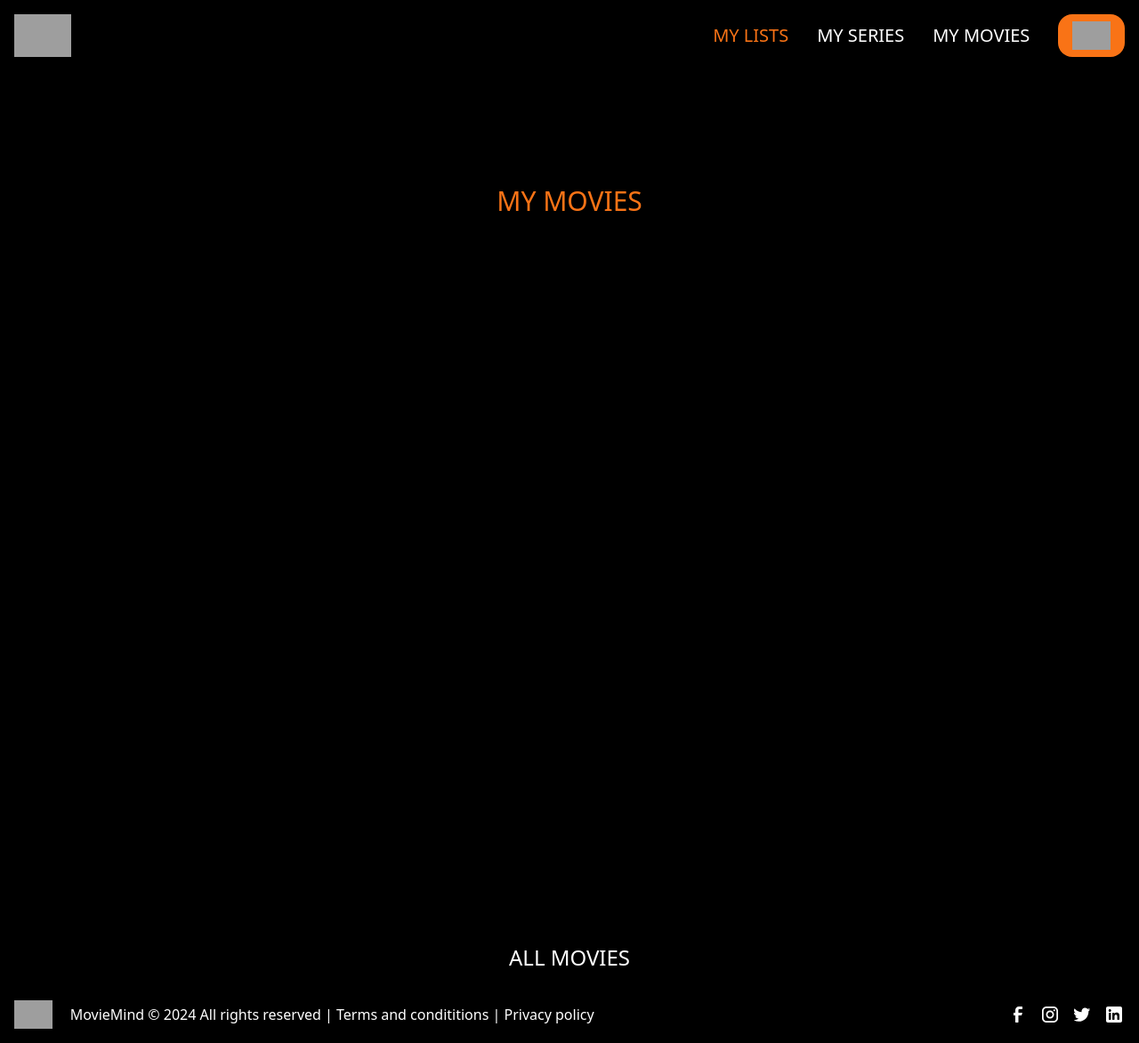
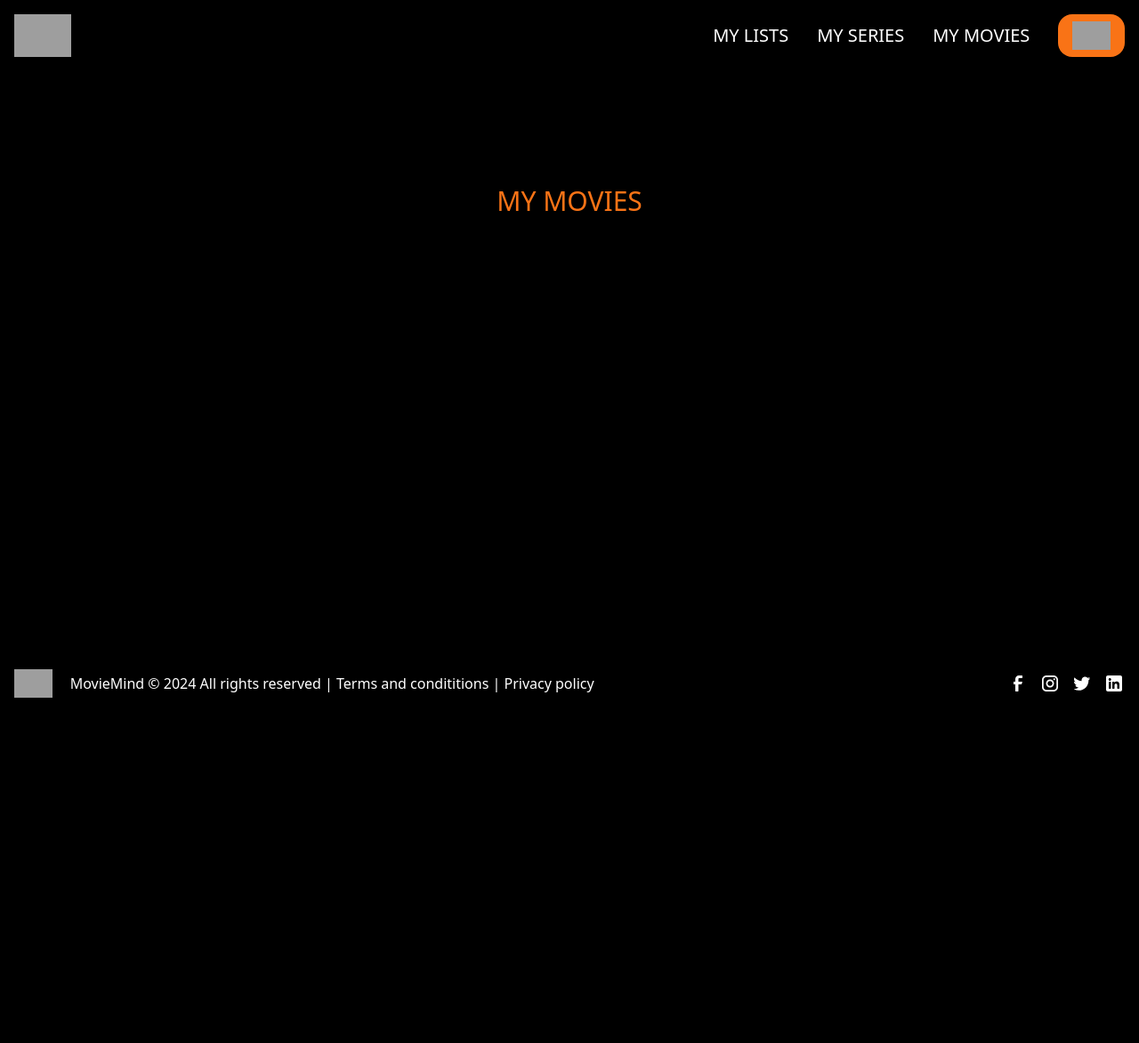
Before and after one commit to markcrh/E-Commerce-Symfony-Project, a Symfony app: template movieMinder/templates/user/user_movie_list.html.twig in a window 1280 px wide. Shown: the whole page at 89% size. After the commit the page ends 784 px from the top, so only its background shows below. Run offline with Twig, Linux system fonts and the light colour scheme; the template is opened without the code that fills it, so the values that code supplies are empty; style sheets or scripts are compiled from the project's sources; some libraries are stand-ins or nearby versions; grey boxes are pictures that could not be loaded.

Commit message:
few styles

```diff
--- a/movieMinder/templates/components/headerUser.html.twig
+++ b/movieMinder/templates/components/headerUser.html.twig
@@ -1,26 +1,30 @@
 <header>
-    <nav class="bg-transparent w-full z-20 top-0 start-0 ">
+	<nav class="bg-transparent w-full z-20 top-0 start-0">
 		<div class="w-full flex flex-wrap items-center justify-between mx-auto p-4">
-            <a href={{path('app_home')}} class="flex items-center space-x-3 rtl:space-x-reverse">
-
-            <img src="{{ asset('img/logoMovieMinder.svg') }}"  class="h-12" alt="MovieMinder Logo">
+			<a href="{{ path('app_home') }}" class="flex items-center space-x-3 rtl:space-x-reverse">
+				<img src="{{ asset('img/logoMovieMinder.svg') }}" class="h-12" alt="MovieMinder Logo">
 			</a>
-
 
 			<div class="items-center justify-between hidden w-full md:flex md:w-auto md:order-1 text-white" id="navbar-sticky">
 				<ul class="flex flex-col p-4 md:p-0 mt-4 items-center font-medium border border-gray-100 rounded-lg md:space-x-8 rtl:space-x-reverse md:flex-row md:mt-0 md:border-0">
 					<li>
-                        <a href={{path('user_dashboard')}} class=" text-xl block py-2 px-3 text-white rounded md:bg-transparent md:text-orange-500 md:p-0" aria-current="page">MY LISTS</a>
+						<a href="{{ path('user_dashboard') }}" class="text-xl block py-2 px-3 rounded md:bg-transparent
+														                                  {{ app.request.attributes.get('_route') == 'user_dashboard' ? 'text-orange-500' : 'text-white hover:text-orange-500' }}
+														                                  md:p-0" aria-current="{{ app.request.attributes.get('_route') == 'user_dashboard' ? 'page' : '' }}">MY LISTS</a>
 					</li>
 					<li>
-                        <a href="#" class="block text-xl py-2 px-3 text-white-900 rounded hover:bg-gray-100 md:hover:bg-transparent md:hover:text-orange-500 md:p-0">MY SERIES</a>
+						<a href="#" class="block text-xl py-2 px-3 rounded text-white hover:text-orange-500 md:p-0">
+							MY SERIES
+						</a>
 					</li>
 					<li>
-                        <a href={{path('show_list')}} class="block text-xl py-2 px-3 rounded hover:bg-gray-100 md:hover:bg-transparent md:hover:text-orange-500 md:p-0">MY MOVIES</a>
+						<a href="{{ path('show_list') }}" class="block text-xl py-2 px-3 rounded text-white hover:text-orange-500 md:p-0
+							{{ app.request.attributes.get('_route') == 'show_list' ? 'text-orange-500' : 'text-white hover:text-orange-500' }}"
+                            aria-current="{{ app.request.attributes.get('_route') == 'show_list' ? 'page' : '' }}">MY MOVIES</a>
+
 					</li>
 					<li>
-                        <a href="{{path('app_login')}}">
-
+						<a href="{{ path('app_movie_index') }}">
 							<button type="button" class="flex flex-row gap-1 text-black bg-orange-500 hover:text-2xl focus:ring-4 focus:outline-none focus:ring-blue-300 font-extrabold rounded-2xl text-xl px-4 py-2 text-center">
 								<img src="{{ asset('img/POP.svg') }}" class="h-8">{{ app.user.username }}
 							</button>
--- a/movieMinder/templates/dashboard/dashboard.html.twig
+++ b/movieMinder/templates/dashboard/dashboard.html.twig
@@ -23,7 +23,7 @@
 				<div class="flex flex-wrap justify-center  flex-grow w-[85%] min-h-screen overflow-y-auto gap-5">
 					{% for movie in movies %}
 						<div class="flex flex-col text-white w-[200px] h-full hover:scale-110 transition-transform gap-2.5">
-			<img class="w-[200px]" src="{{ movie.poster }}" alt="{{ movie.title }} ">
+							<img class="w-[200px] h-[300px]" src="{{ movie.poster }}" alt="{{ movie.title }} ">
 							<span class="text-center font-bold">
 								{{ movie.title }}</span>
 
@@ -31,7 +31,6 @@
 						</div>
 					{%  endfor %}
 				</div>
-
 
 
 			</div>
--- a/movieMinder/templates/user/user_movie_list.html.twig
+++ b/movieMinder/templates/user/user_movie_list.html.twig
@@ -13,34 +13,26 @@
 		{% endblock %}
 
 		<div class="flex flex-col justify-center text-center w-full h-auto mt-[10%] gap-4">
-			<h1 class="text-orange-500 text-3xl ">MY MOVIES</h1>
+			<h1 class="text-orange-500 text-3xl pb-2">MY MOVIES</h1>
 
-			<div>
+			<div class="flex flex-wrap justify-center gap-5">
 
-				<div class="flex flex-wrap justify-center flex-grow w-[85%] min-h-screen overflow-y-auto gap-5">
 				{% for movie in movies %}
-						<div class="flex flex-col text-white w-[200px] h-full hover:scale-110 transition-transform gap-2.5">
-							<img class="w-[200px]" src="{{ movie.poster }}" alt="{{ movie.title }} ">
-							<span class="text-center font-bold">
-								{{ movie.title }}</span>
+					<div class="group relative flex flex-col text-white w-[200px] h-full gap-2.5">
 
+						<img class="rounded-md w-[200px] h-[300px] group-hover:outline group-hover:outline-offset-0 group-hover:outline-orange-500" src="{{ movie.poster }}" alt="{{ movie.title }} ">
+						<span class="text-center font-bold group-hover:text-orange-500">
+							{{ movie.title }}
+						</span>
 
 					</div>
-					{%  endfor %}
+
+				{% endfor %}
 			</div>
-
-
-				<a href="{{path('app_movie_index')}}">
-					<h2 class="text-white text-2xl">ALL MOVIES</h2>
-
-
-				</a>
 		</div>
-
-
 		{% block footer %}
 			{% include 'components/footer.html.twig' %}
 		{% endblock %}
 
-
+	</div>
 {%  endblock  %}
```
Also changed, not shown: movieMinder/templates/movie/index.html.twig (+11 -5 lines). Lines whose indentation alone changed are shown as unchanged.
